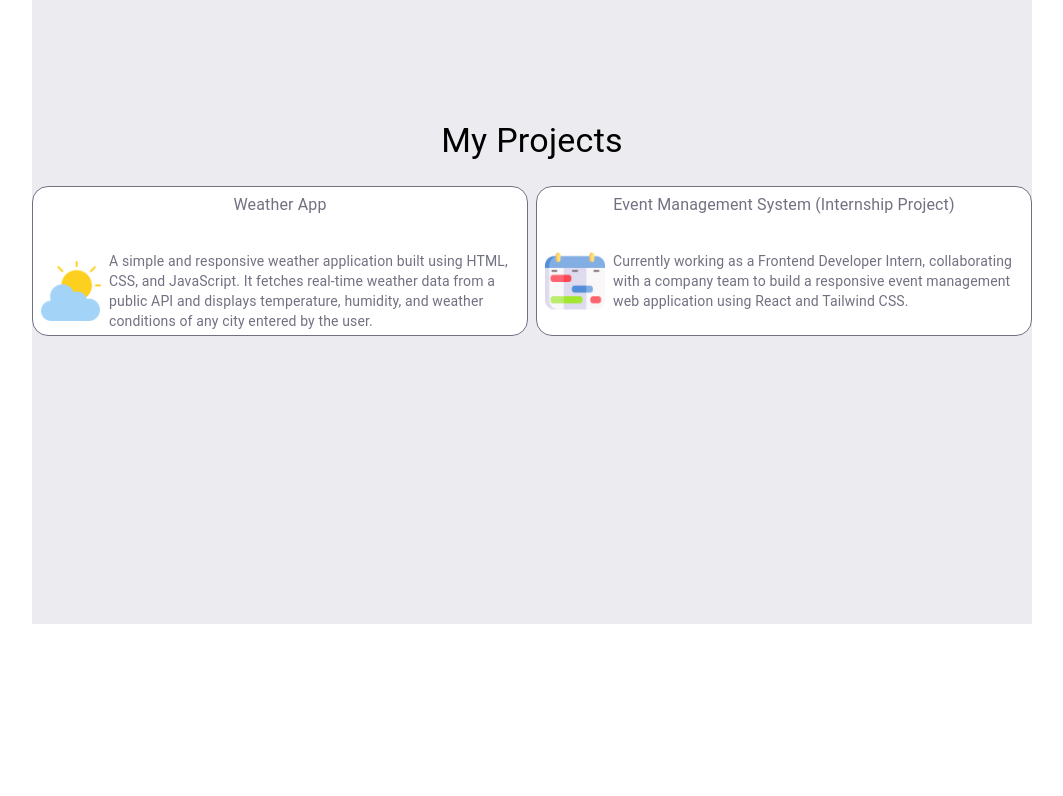
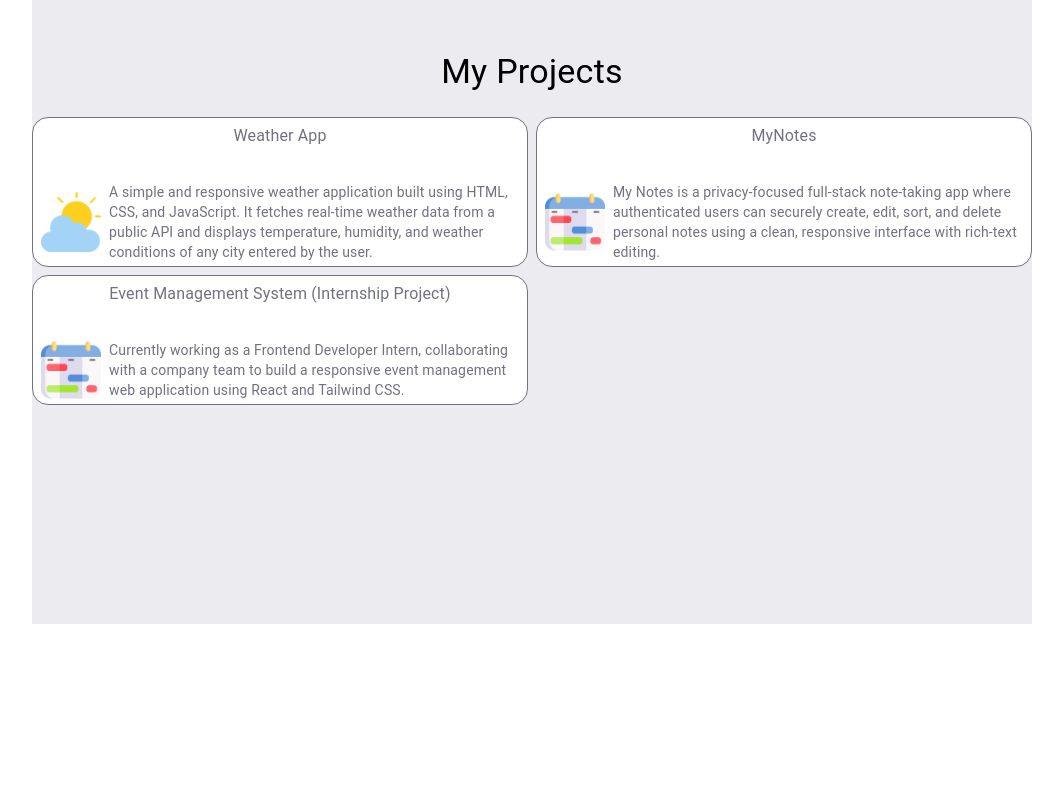
Before and after one commit to saralchaulagain/portfolio, a Next.js app: page / in a window 1280 px wide. Shown: the part 2580-3376 px from the top of the page, without its empty margins (108-1171 px from the left). Built offline with nearby package versions, Linux system fonts and the light colour scheme; a web font is replaced by a local one.

Commit message:
upadate information

```diff
--- a/src/sections/Experience.tsx
+++ b/src/sections/Experience.tsx
@@ -14,7 +14,7 @@ const Experience = () => {
           <Box className="flex justify-between items-center px-2 py-2 rounded-md card-hover bg-[#ffffff]">
             <Box className="flex ">
               <Typography variant="subtitle1" className="font-bold">
-                2025-July &mdash; current
+                2025-Jul &mdash; 2025-Nov
               </Typography>
             </Box>
             <Box className="flex flex-col ">
--- a/src/sections/Project.tsx
+++ b/src/sections/Project.tsx
@@ -43,6 +43,30 @@ const Project = () => {
               variant="subtitle1"
               className=" text-center  min-h-[60px]"
             >
+              MyNotes
+            </Typography>
+            <Box className="flex items-center gap-2">
+              <Image
+                src="/time-management.png"
+                alt="time management icon"
+                width={60}
+                height={60}
+              />
+              <Box className="flex flex-col gap-2 ">
+                <Typography variant="body2">
+                  My Notes is a privacy-focused full-stack note-taking app where
+                  authenticated users can securely create, edit, sort, and
+                  delete personal notes using a clean, responsive interface with
+                  rich-text editing.
+                </Typography>
+              </Box>
+            </Box>
+          </Box>
+          <Box className="border bg-[#ffffff] py-1 px-2   gap-4 rounded-2xl card-hover ">
+            <Typography
+              variant="subtitle1"
+              className=" text-center  min-h-[60px]"
+            >
               Event Management System (Internship Project)
             </Typography>
             <Box className="flex items-center gap-2">
```
Also changed, not shown: public/MyNote.png (added).
